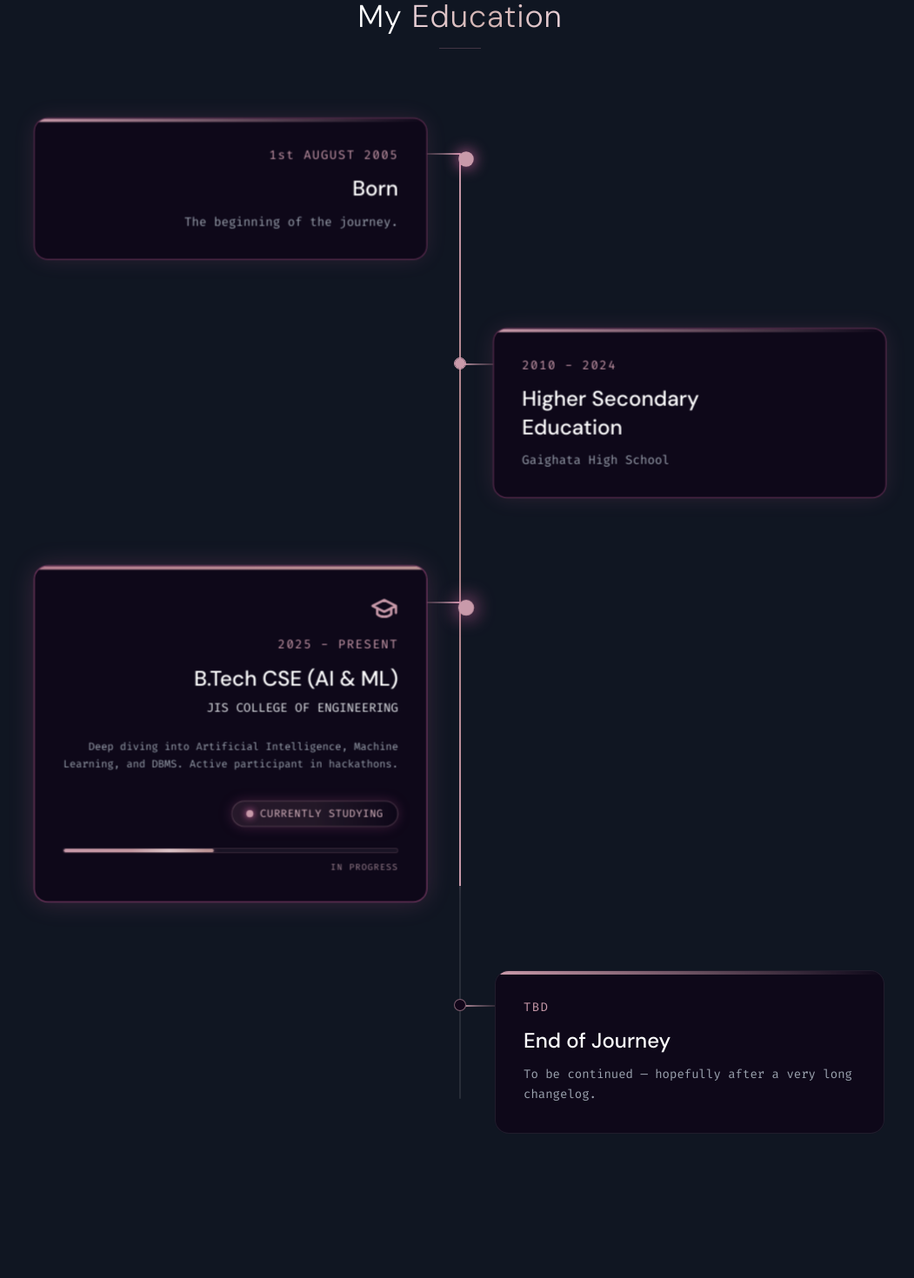
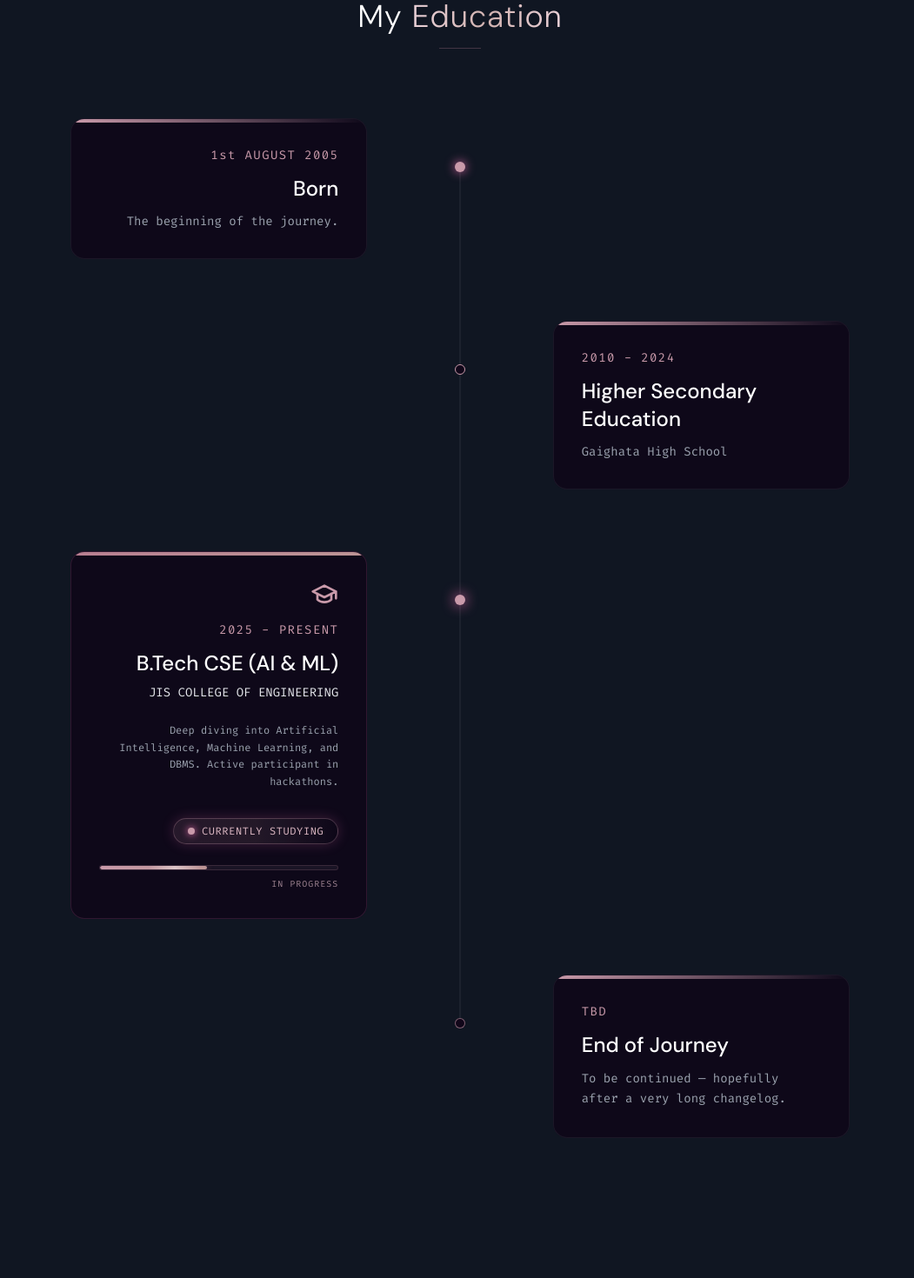
Before and after one commit to sayantani071/sayantani-portfolio, a React (Vite) app: page / in a window 1280 px wide. Shown: the part 2640-4110 px from the top of the page at 87% size, without its empty margins (111-1162 px from the left). Built offline with nearby package versions, Linux system fonts and the light colour scheme; a web font is replaced by a local one.

Commit message:
auto: save Education.jsx

```diff
--- a/src/components/Education.jsx
+++ b/src/components/Education.jsx
@@ -1,42 +1,71 @@
-import React, { useRef } from 'react';
+import React, { useEffect, useRef, useState } from 'react';
 import { motion, useScroll, useTransform } from 'framer-motion';
 import { GraduationCap } from 'lucide-react';
 
 const Education = () => {
   const containerRef = useRef(null);
-
+  const thirdDotRef = useRef(null);
+  const lastDotRef = useRef(null);
+  const [thirdDotLineHeight, setThirdDotLineHeight] = useState(0);
+  const [lastDotLineHeight, setLastDotLineHeight] = useState(0);
   const { scrollYProgress } = useScroll({
     target: containerRef,
-    offset: ['start 75%', 'end 65%'],
+    offset: ["start center", "end center"]
   });
 
-  // Dynamic Scroll Progress Line Height
-  const lineHeight = useTransform(scrollYProgress, [0, 1], ['0%', '100%']);
+  useEffect(() => {
+    const updateLineHeight = () => {
+      const container = containerRef.current;
+      const thirdDot = thirdDotRef.current;
+      const lastDot = lastDotRef.current;
+      if (!container || !thirdDot || !lastDot) return;
 
-  // Scroll Transforms for Steps (Subtle scale & glow effects)
-  const dot1Scale = useTransform(scrollYProgress, [0, 0.15], [1, 1.25]);
-  const box1Scale = useTransform(scrollYProgress, [0, 0.15], [1, 1.01]);
-  const box1Border = useTransform(scrollYProgress, [0, 0.15], ['rgba(255,255,255,0.08)', 'rgba(244,114,182,0.4)']);
-  const box1Shadow = useTransform(scrollYProgress, [0, 0.15], ['0px 0px 0px rgba(0,0,0,0)', '0px 0px 25px rgba(244,114,182,0.12)']);
+      const containerTop = container.getBoundingClientRect().top;
+      const thirdDotCenter = thirdDot.getBoundingClientRect().top + thirdDot.offsetHeight / 2;
+      const lastDotCenter = lastDot.getBoundingClientRect().top + lastDot.offsetHeight / 2;
+      setThirdDotLineHeight(Math.max(0, thirdDotCenter - containerTop - 50));
+      setLastDotLineHeight(Math.max(0, lastDotCenter - containerTop - 50));
+    };
 
-  const dot2Opacity = useTransform(scrollYProgress, [0.2, 0.4], [0.3, 1]);
-  const box2Scale = useTransform(scrollYProgress, [0.2, 0.4], [1, 1.01]);
-  const box2Border = useTransform(scrollYProgress, [0.2, 0.4], ['rgba(255,255,255,0.08)', 'rgba(244,114,182,0.4)']);
-  const box2Shadow = useTransform(scrollYProgress, [0.2, 0.4], ['0px 0px 0px rgba(0,0,0,0)', '0px 0px 25px rgba(244,114,182,0.12)']);
+    updateLineHeight();
+    const observer = new window.ResizeObserver(updateLineHeight);
+    if (containerRef.current) observer.observe(containerRef.current);
+    window.addEventListener('resize', updateLineHeight);
 
-  const dot3Scale = useTransform(scrollYProgress, [0.5, 0.75], [1, 1.3]);
-  const box3Scale = useTransform(scrollYProgress, [0.5, 0.75], [1, 1.01]);
-  const box3Border = useTransform(scrollYProgress, [0.5, 0.75], ['rgba(244,114,182,0.2)', 'rgba(244,114,182,0.55)']);
-  const box3Shadow = useTransform(scrollYProgress, [0.5, 0.75], ['0px 0px 0px rgba(0,0,0,0)', '0px 0px 30px rgba(244,114,182,0.18)']);
+    return () => {
+      observer.disconnect();
+      window.removeEventListener('resize', updateLineHeight);
+    };
+  }, []);
 
-  const box4Scale = useTransform(scrollYProgress, [0.8, 1], [1, 1.01]);
-  const box4Border = useTransform(scrollYProgress, [0.8, 1], ['rgba(255,255,255,0.08)', 'rgba(244,114,182,0.4)']);
-  const box4Shadow = useTransform(scrollYProgress, [0.8, 1], ['0px 0px 0px rgba(0,0,0,0)', '0px 0px 25px rgba(244,114,182,0.12)']);
+  const lineHeight = useTransform(scrollYProgress, [0, 0.7], [0, thirdDotLineHeight]);
+
+  // Transforms for Step 1 - Minimal & Subtle
+  const dot1Scale = useTransform(scrollYProgress, [0, 0.05], [1, 1.2]);
+  const box1Scale = useTransform(scrollYProgress, [0, 0.05], [1, 1.01]);
+  const box1Border = useTransform(scrollYProgress, [0, 0.05], ["rgba(255,255,255,0.06)", "rgba(244,114,182,0.35)"]);
+  const box1Shadow = useTransform(scrollYProgress, [0, 0.05], ["0px 0px 0px rgba(0,0,0,0)", "0px 0px 20px rgba(244,114,182,0.08)"]);
+
+  // Transforms for Step 2
+  const dot2Opacity = useTransform(scrollYProgress, [0.2, 0.35], [0, 1]);
+  const box2Scale = useTransform(scrollYProgress, [0.2, 0.35], [1, 1.01]);
+  const box2Border = useTransform(scrollYProgress, [0.2, 0.35], ["rgba(255,255,255,0.06)", "rgba(244,114,182,0.35)"]);
+  const box2Shadow = useTransform(scrollYProgress, [0.2, 0.35], ["0px 0px 0px rgba(0,0,0,0)", "0px 0px 20px rgba(244,114,182,0.08)"]);
+
+  // Transforms for Step 3
+  const dot3Scale = useTransform(scrollYProgress, [0.55, 0.7], [1, 1.2]);
+  const box3Scale = useTransform(scrollYProgress, [0.55, 0.7], [1, 1.01]);
+  const box3Border = useTransform(scrollYProgress, [0.55, 0.7], ["rgba(244,114,182,0.15)", "rgba(244,114,182,0.45)"]);
+  const box3Shadow = useTransform(scrollYProgress, [0.55, 0.7], ["0px 0px 0px rgba(0,0,0,0)", "0px 0px 25px rgba(244,114,182,0.12)"]);
+
+  // Transforms for Step 4
+  const box4Scale = useTransform(scrollYProgress, [0.85, 1], [1, 1.01]);
+  const box4Border = useTransform(scrollYProgress, [0.85, 1], ["rgba(255,255,255,0.06)", "rgba(244,114,182,0.35)"]);
+  const box4Shadow = useTransform(scrollYProgress, [0.85, 1], ["0px 0px 0px rgba(0,0,0,0)", "0px 0px 20px rgba(244,114,182,0.08)"]);
 
   return (
     <section id="education" className="py-24 relative z-10 font-sans">
       <div className="container mx-auto px-6 md:px-12">
-        {/* Header */}
         <motion.div
           initial={{ opacity: 0, y: 20 }}
           whileInView={{ opacity: 1, y: 0 }}
@@ -50,39 +79,28 @@ const Education = () => {
           <div className="w-12 h-[1px] bg-pink-500/30 mx-auto mt-4"></div>
         </motion.div>
 
-        <div ref={containerRef} className="relative max-w-5xl mx-auto">
-          {/* Desktop Central Spine Track */}
-          <div className="hidden md:block absolute left-1/2 top-10 bottom-10 w-[2px] -translate-x-1/2 bg-white/10 rounded-full overflow-hidden z-0">
+        <div ref={containerRef} className="relative max-w-4xl mx-auto">
+          {/* Subtle background line */}
+          <div
+            className="absolute left-1/2 top-[50px] w-[2px] -translate-x-1/2 bg-white/5 hidden md:block"
+            style={{ height: lastDotLineHeight }}
+          ></div>
+
+          {/* Dynamic Glowy Line */}
           <motion.div
             style={{ height: lineHeight }}
-              className="w-full bg-gradient-to-b from-pink-400 via-rose-500 to-pink-400 origin-top shadow-[0_0_20px_rgba(244,114,182,1)]"
-            />
-          </div>
+            className="absolute left-1/2 transform -translate-x-1/2 top-[50px] max-h-[calc(100%-100px)] w-[2px] bg-gradient-to-b from-pink-400 via-rose-500 to-transparent hidden md:block origin-top shadow-[0_0_20px_rgba(244,114,182,1)] z-0"
+          ></motion.div>
 
-          {/* Mobile Left Spine Track */}
-          <div className="md:hidden absolute left-6 top-10 bottom-10 w-[2px] -translate-x-1/2 bg-white/10 rounded-full overflow-hidden z-0">
-            <motion.div
-              style={{ height: lineHeight }}
-              className="w-full bg-gradient-to-b from-pink-400 via-rose-500 to-pink-400 origin-top shadow-[0_0_15px_rgba(244,114,182,1)]"
-            />
-          </div>
-
-          {/* 1. Born */}
-          <div className="relative flex flex-col md:flex-row justify-between w-full mb-16 md:mb-20 items-start group">
-            {/* Left Box (Desktop) */}
-            <div className="w-full md:w-1/2 md:pr-10 flex md:justify-end text-left md:text-right pl-12 sm:pl-14 md:pl-0">
-              <div className="relative w-full max-w-md">
-                {/* Horizontal Connector to Center Timeline (Desktop) */}
-                <div className="hidden md:block absolute -right-10 top-10 w-10 h-[2px] bg-gradient-to-r from-pink-500/20 via-pink-400/50 to-pink-400 group-hover:via-pink-400 group-hover:to-pink-300 transition-all duration-300 z-0" />
-
+          {/* Born */}
+          <div className="relative flex flex-col md:flex-row justify-between w-full mb-16 items-start">
+            <div className="md:w-5/12 md:pr-8 w-full text-left md:text-right mb-8 md:mb-0">
               <motion.div
                 initial={{ opacity: 0, x: -30 }}
                 whileInView={{ opacity: 1, x: 0 }}
                 viewport={{ once: true, margin: "-100px" }}
-                  whileHover={{ y: -4, scale: 1.015 }}
-                  transition={{ duration: 0.3 }}
                 style={{ scale: box1Scale, borderColor: box1Border, boxShadow: box1Shadow }}
-                  className="bg-[#0e0618]/80 backdrop-blur-sm border p-6 sm:p-8 rounded-2xl w-full relative overflow-hidden group transition-all duration-300"
+                className="bg-[#0e0618]/80 backdrop-blur-sm border p-8 rounded-2xl inline-block w-full max-w-sm relative overflow-hidden group"
               >
                 <div className="absolute top-0 left-0 w-full h-1 bg-gradient-to-r from-pink-400 to-transparent"></div>
                 <div className="absolute inset-0 bg-gradient-to-b from-pink-500/10 to-transparent opacity-0 group-hover:opacity-100 transition-opacity duration-500"></div>
@@ -92,52 +110,26 @@ const Education = () => {
                 <p className="text-gray-400 font-mono text-sm">The beginning of the journey.</p>
               </motion.div>
             </div>
+            <motion.div
+              style={{ x: "-50%", scale: dot1Scale }}
+              className="hidden md:block absolute left-1/2 top-[50px] w-3 h-3 bg-pink-400 rounded-full z-10 shadow-[0_0_12px_rgba(244,114,182,0.9)]"
+            ></motion.div>
+            <div className="hidden md:block w-5/12 pl-8"></div>
           </div>
 
-            {/* Mobile Node & Connector */}
-            <div className="md:hidden absolute left-6 top-10 -translate-x-1/2 -translate-y-1/2 w-3.5 h-3.5 bg-pink-400 rounded-full z-10 shadow-[0_0_12px_rgba(244,114,182,0.9)]" />
-            <div className="md:hidden absolute left-6 top-10 w-6 sm:w-8 h-[2px] bg-gradient-to-r from-pink-400 to-pink-500/40 z-0" />
-
-            {/* Desktop Center Dot */}
-            <motion.div
-              style={{ scale: dot1Scale }}
-              className="hidden md:block absolute left-1/2 top-10 -translate-x-1/2 -translate-y-1/2 w-3.5 h-3.5 bg-pink-400 rounded-full z-10 shadow-[0_0_14px_rgba(244,114,182,0.9)]"
-            ></motion.div>
-
-            {/* Right Spacer (Desktop) */}
-            <div className="hidden md:block md:w-1/2 md:pl-10"></div>
-          </div>
-
-          {/* 2. Higher Secondary */}
-          <div className="relative flex flex-col md:flex-row justify-between w-full mb-16 md:mb-20 items-start group">
-            {/* Left Spacer (Desktop) */}
-            <div className="hidden md:block md:w-1/2 md:pr-10"></div>
-
-            {/* Mobile Node & Connector */}
-            <div className="md:hidden absolute left-6 top-10 -translate-x-1/2 -translate-y-1/2 w-3.5 h-3.5 bg-[#110619] border-[1.5px] border-pink-400 rounded-full z-10 overflow-hidden">
+          {/* Higher Secondary */}
+          <div className="relative flex flex-col md:flex-row justify-between w-full mb-16 items-start">
+            <div className="hidden md:block w-5/12 pr-8"></div>
+            <div className="hidden md:block absolute left-1/2 transform -translate-x-1/2 top-[50px] w-3 h-3 bg-[#110619] border-[1.5px] border-pink-400 rounded-full z-10 overflow-hidden">
               <motion.div style={{ opacity: dot2Opacity }} className="w-full h-full bg-pink-400 shadow-[0_0_10px_rgba(244,114,182,0.9)]" />
             </div>
-            <div className="md:hidden absolute left-6 top-10 w-6 sm:w-8 h-[2px] bg-gradient-to-r from-pink-400 to-pink-500/40 z-0" />
-
-            {/* Desktop Center Dot */}
-            <div className="hidden md:block absolute left-1/2 top-10 -translate-x-1/2 -translate-y-1/2 w-3.5 h-3.5 bg-[#110619] border-[1.5px] border-pink-400 rounded-full z-10 overflow-hidden">
-              <motion.div style={{ opacity: dot2Opacity }} className="w-full h-full bg-pink-400 shadow-[0_0_10px_rgba(244,114,182,0.9)]" />
-            </div>
-
-            {/* Right Box (Desktop) */}
-            <div className="w-full md:w-1/2 md:pl-10 flex md:justify-start pl-12 sm:pl-14 md:pl-0">
-              <div className="relative w-full max-w-md">
-                {/* Horizontal Connector to Center Timeline (Desktop) */}
-                <div className="hidden md:block absolute -left-10 top-10 w-10 h-[2px] bg-gradient-to-l from-pink-500/20 via-pink-400/50 to-pink-400 group-hover:via-pink-400 group-hover:to-pink-300 transition-all duration-300 z-0" />
-
+            <div className="md:w-5/12 md:pl-8 w-full">
               <motion.div
                 initial={{ opacity: 0, x: 30 }}
                 whileInView={{ opacity: 1, x: 0 }}
                 viewport={{ once: true, margin: "-100px" }}
-                  whileHover={{ y: -4, scale: 1.015 }}
-                  transition={{ duration: 0.3 }}
                 style={{ scale: box2Scale, borderColor: box2Border, boxShadow: box2Shadow }}
-                  className="bg-[#0e0618]/80 backdrop-blur-sm border p-6 sm:p-8 rounded-2xl w-full relative overflow-hidden group transition-all duration-300"
+                className="bg-[#0e0618]/80 backdrop-blur-sm border p-8 rounded-2xl inline-block w-full max-w-sm relative overflow-hidden group"
               >
                 <div className="absolute top-0 left-0 w-full h-1 bg-gradient-to-r from-pink-400 to-transparent"></div>
                 <div className="absolute inset-0 bg-gradient-to-b from-pink-500/10 to-transparent opacity-0 group-hover:opacity-100 transition-opacity duration-500"></div>
@@ -148,24 +140,16 @@ const Education = () => {
               </motion.div>
             </div>
           </div>
-          </div>
 
-          {/* 3. B.Tech */}
-          <div className="relative flex flex-col md:flex-row justify-between w-full mb-16 md:mb-20 items-start group">
-            {/* Left Box (Desktop) */}
-            <div className="w-full md:w-1/2 md:pr-10 flex md:justify-end text-left md:text-right pl-12 sm:pl-14 md:pl-0">
-              <div className="relative w-full max-w-md">
-                {/* Horizontal Connector to Center Timeline (Desktop) */}
-                <div className="hidden md:block absolute -right-10 top-10 w-10 h-[2px] bg-gradient-to-r from-pink-500/20 via-pink-400/50 to-pink-400 group-hover:via-pink-400 group-hover:to-pink-300 transition-all duration-300 z-0" />
-
+          {/* B.Tech */}
+          <div className="relative flex flex-col md:flex-row justify-between w-full mb-16 items-start">
+            <div className="md:w-5/12 md:pr-8 w-full text-left md:text-right flex md:justify-end mb-8 md:mb-0">
               <motion.div
                 initial={{ opacity: 0, x: -30 }}
                 whileInView={{ opacity: 1, x: 0 }}
                 viewport={{ once: true, margin: "-100px" }}
-                  whileHover={{ y: -4, scale: 1.015 }}
-                  transition={{ duration: 0.3 }}
                 style={{ scale: box3Scale, borderColor: box3Border, boxShadow: box3Shadow }}
-                  className="bg-[#0e0618]/80 backdrop-blur-sm border p-6 sm:p-8 rounded-2xl w-full relative overflow-hidden group transition-all duration-300"
+                className="bg-[#0e0618]/80 backdrop-blur-sm border p-8 rounded-2xl w-full max-w-md relative overflow-hidden group"
               >
                 <div className="absolute top-0 left-0 w-full h-1 bg-gradient-to-r from-pink-500 to-rose-400"></div>
                 <div className="absolute inset-0 bg-gradient-to-b from-pink-500/10 to-transparent opacity-0 group-hover:opacity-100 transition-opacity duration-500"></div>
@@ -219,49 +203,26 @@ const Education = () => {
                 <p className="md:text-right text-left text-[10px] font-mono mt-2 uppercase tracking-widest text-pink-300/70">IN PROGRESS</p>
               </motion.div>
             </div>
+            <motion.div
+              ref={thirdDotRef}
+              style={{ x: "-50%", scale: dot3Scale }}
+              className="hidden md:block absolute left-1/2 top-[50px] w-3 h-3 bg-pink-400 rounded-full z-10 shadow-[0_0_15px_rgba(244,114,182,1)]"
+            ></motion.div>
+            <div className="hidden md:block w-5/12 pl-8"></div>
           </div>
 
-            {/* Mobile Node & Connector */}
-            <div className="md:hidden absolute left-6 top-10 -translate-x-1/2 -translate-y-1/2 w-3.5 h-3.5 bg-pink-400 rounded-full z-10 shadow-[0_0_15px_rgba(244,114,182,1)]" />
-            <div className="md:hidden absolute left-6 top-10 w-6 sm:w-8 h-[2px] bg-gradient-to-r from-pink-400 to-pink-500/40 z-0" />
-
-            {/* Desktop Center Dot */}
-            <motion.div
-              style={{ scale: dot3Scale }}
-              className="hidden md:block absolute left-1/2 top-10 -translate-x-1/2 -translate-y-1/2 w-3.5 h-3.5 bg-pink-400 rounded-full z-10 shadow-[0_0_18px_rgba(244,114,182,1)]"
-            ></motion.div>
-
-            {/* Right Spacer (Desktop) */}
-            <div className="hidden md:block md:w-1/2 md:pl-10"></div>
+          {/* End of Journey */}
+          <div className="relative flex flex-col md:flex-row justify-between w-full items-start">
+            <div className="hidden md:block w-5/12 pr-8"></div>
+            <div ref={lastDotRef} className="hidden md:block absolute left-1/2 transform -translate-x-1/2 top-[50px] w-3 h-3 bg-[#110619] border-[1.5px] border-pink-400/60 rounded-full z-10 overflow-hidden">
             </div>
-
-          {/* 4. End of Journey */}
-          <div className="relative flex flex-col md:flex-row justify-between w-full items-start group">
-            {/* Left Spacer (Desktop) */}
-            <div className="hidden md:block md:w-1/2 md:pr-10"></div>
-
-            {/* Mobile Node & Connector */}
-            <div className="md:hidden absolute left-6 top-10 -translate-x-1/2 -translate-y-1/2 w-3.5 h-3.5 bg-[#110619] border-[1.5px] border-pink-400/60 rounded-full z-10 overflow-hidden" />
-            <div className="md:hidden absolute left-6 top-10 w-6 sm:w-8 h-[2px] bg-gradient-to-r from-pink-400 to-pink-500/40 z-0" />
-
-            {/* Desktop Center Dot */}
-            <div className="hidden md:block absolute left-1/2 top-10 -translate-x-1/2 -translate-y-1/2 w-3.5 h-3.5 bg-[#110619] border-[1.5px] border-pink-400/60 rounded-full z-10 overflow-hidden">
-            </div>
-
-            {/* Right Box (Desktop) */}
-            <div className="w-full md:w-1/2 md:pl-10 flex md:justify-start pl-12 sm:pl-14 md:pl-0">
-              <div className="relative w-full max-w-md">
-                {/* Horizontal Connector to Center Timeline (Desktop) */}
-                <div className="hidden md:block absolute -left-10 top-10 w-10 h-[2px] bg-gradient-to-l from-pink-500/20 via-pink-400/50 to-pink-400 group-hover:via-pink-400 group-hover:to-pink-300 transition-all duration-300 z-0" />
-
+            <div className="md:w-5/12 md:pl-8 w-full">
               <motion.div
                 initial={{ opacity: 0, x: 30 }}
                 whileInView={{ opacity: 1, x: 0 }}
                 viewport={{ once: true, margin: "-100px" }}
-                  whileHover={{ y: -4, scale: 1.015 }}
-                  transition={{ duration: 0.3 }}
                 style={{ scale: box4Scale, borderColor: box4Border, boxShadow: box4Shadow }}
-                  className="bg-[#0e0618]/80 backdrop-blur-sm border p-6 sm:p-8 rounded-2xl w-full relative overflow-hidden group transition-all duration-300"
+                className="bg-[#0e0618]/80 backdrop-blur-sm border p-8 rounded-2xl inline-block w-full max-w-sm relative overflow-hidden group"
               >
                 <div className="absolute top-0 left-0 w-full h-1 bg-gradient-to-r from-pink-400 to-transparent"></div>
                 <div className="absolute inset-0 bg-gradient-to-b from-pink-500/10 to-transparent opacity-0 group-hover:opacity-100 transition-opacity duration-500"></div>
@@ -272,7 +233,6 @@ const Education = () => {
               </motion.div>
             </div>
           </div>
-          </div>
 
         </div>
       </div>
```
Lines whose indentation alone changed are shown as unchanged.
